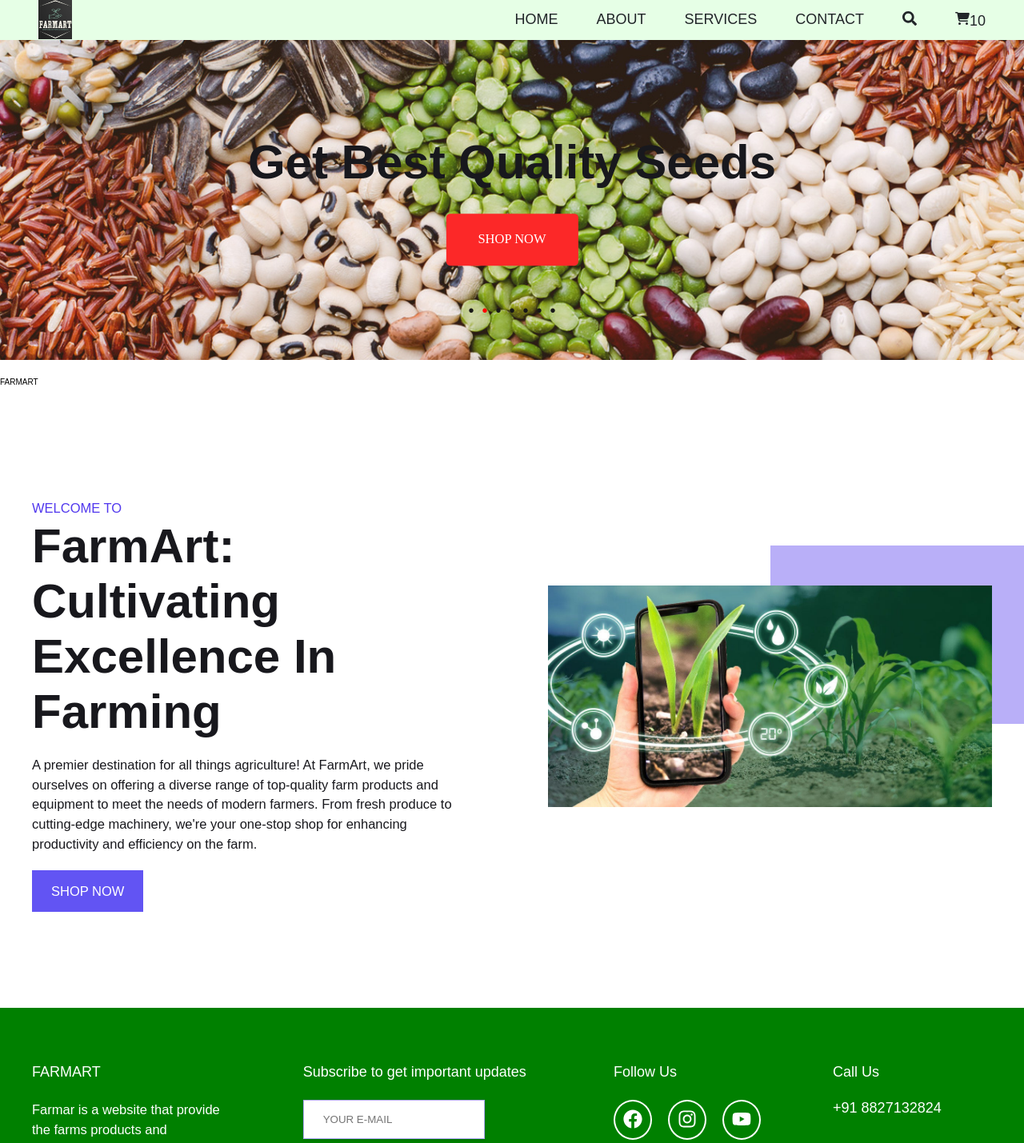
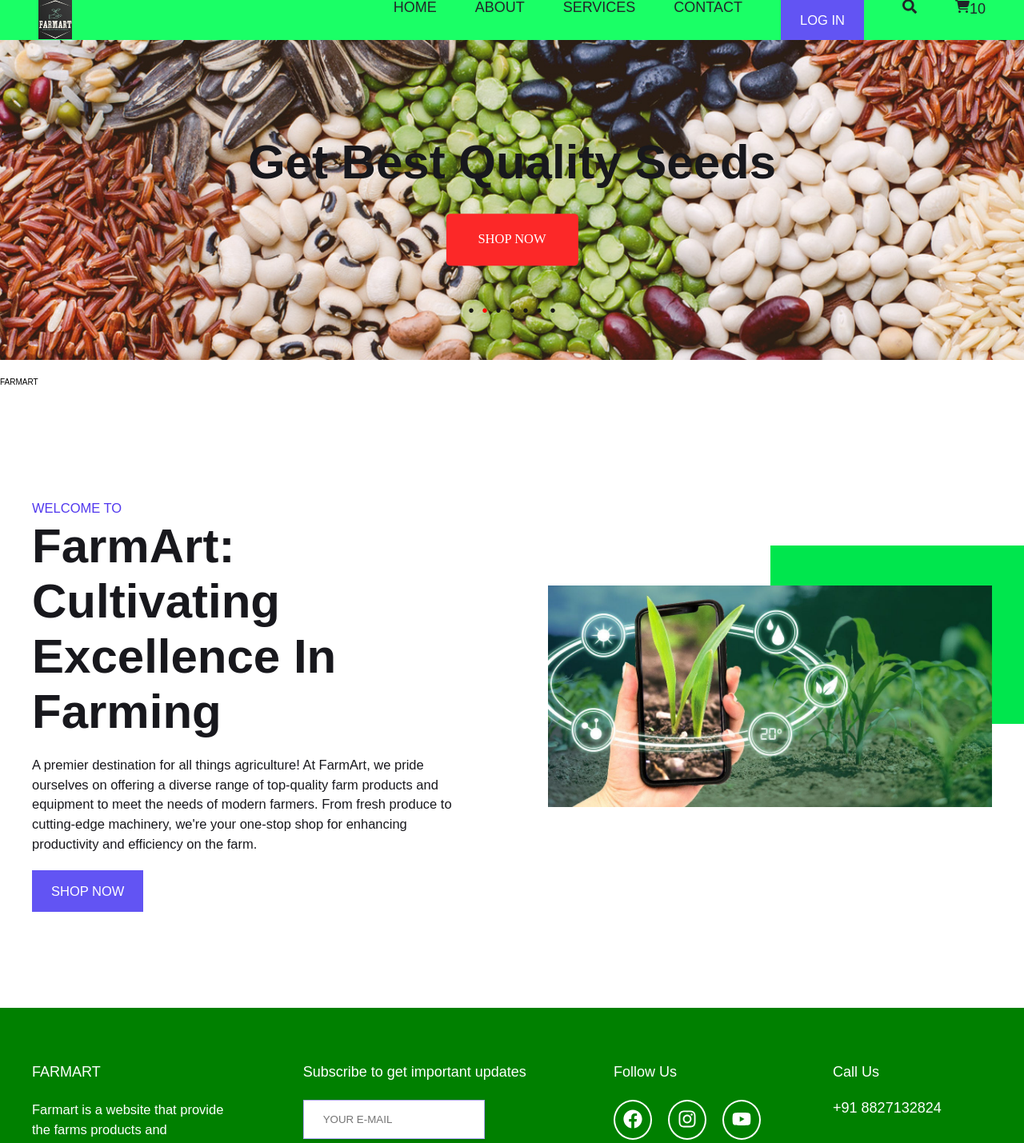
Before and after one commit to pushpendra021/farmartproject, a React (Create React App) app: page /about in a window 1280 px wide. Shown: the top 1429 px of the page at 80% size. Built offline with nearby package versions, Linux system fonts and the light colour scheme.

Commit message:
log in and logout functinality button provided in nav bar

```diff
--- a/package.json
+++ b/package.json
@@ -3,10 +3,11 @@
   "version": "0.1.0",
   "private": true,
   "dependencies": {
+    "@auth0/auth0-react": "^2.2.4",
     "@testing-library/jest-dom": "^5.17.0",
     "@testing-library/react": "^13.4.0",
     "@testing-library/user-event": "^13.5.0",
-    "axios":"^1.6.7",
+    "axios": "^1.6.7",
     "react": "^18.2.0",
     "react-dom": "^18.2.0",
     "react-icons": "^5.0.1",
--- a/src/App.js
+++ b/src/App.js
@@ -28,7 +28,7 @@
       white: "white",
       black: " #212529",
       helper: "white",
-      bg: "#e6ffe6",
+      bg: "#1aff66",
       bg1:"#e6ffe6",
       bg2:"#ffffff",
       footer_bg: "green",
--- a/src/frontend/Footer.js
+++ b/src/frontend/Footer.js
@@ -9,7 +9,7 @@
         <div className="container grid grid-four-column">
             <div className="footer-about">
                 <h3>FARMART</h3>
-                <p>Farmar is a website that provide the farms products and equipments</p>
+                <p>Farmart is a website that provide the farms products and equipments</p>
 
             </div>
 
--- a/src/frontend/HeroSection.js
+++ b/src/frontend/HeroSection.js
@@ -77,7 +77,7 @@
       content: "";
       width: 60%;
       height: 80%;
-      background-color: rgba(81, 56, 238, 0.4);
+      background-color:#00e64d;
       position: absolute;
       left: 50%;
       top: -5rem;
--- a/src/frontend/Nav.js
+++ b/src/frontend/Nav.js
@@ -4,10 +4,13 @@
 import { CgMenu, CgCloseR } from "react-icons/cg";
 import { FaCartShopping } from "react-icons/fa6";
 import { FaSearch } from "react-icons/fa";
+import { useAuth0 } from "@auth0/auth0-react";
+import { Button } from "./Button";
 
 
 const Nav= () => {
   const [openMenu, setOpenMenu] = useState(false);
+  const { loginWithRedirect,logout,isAuthenticated }= useAuth0();
 
   const Nav = styled.nav`
     .navbar-list {
@@ -154,6 +157,15 @@
               Contact
             </NavLink>
           </li>
+          {isAuthenticated ? (
+            <li>
+            <Button onClick={() => logout({ logoutParams: { returnTo: window.location.origin } })}>Log Out </Button>
+            </li>
+          ) :(
+          <li>
+            <Button onClick={() => loginWithRedirect()}>Log In</Button>
+          </li>
+          )}
 
           <li>
             <NavLink
--- a/src/index.js
+++ b/src/index.js
@@ -4,11 +4,18 @@
 import App from "./App";
 //import reportWebVitals from "./reportWebVitals";
 import { AppProvider } from "./context/productcontext";
+import { Auth0Provider } from "@auth0/auth0-react";
 
 const root = ReactDOM.createRoot(document.getElementById("root"));
 
 root.render(
-  <AppProvider>
+  <Auth0Provider
+    domain="dev-8qe0sc2c277kb8sj.us.auth0.com"
+    clientId="4aJ21lEY2xdFkH05ZR8SzGhezDhveCjF"
+       redirectUri={window.location.origin}>
+    <AppProvider>
     <App />
+
   </AppProvider>
+  </Auth0Provider>,
 );
```
Also changed, not shown: 1 other file (tests, documents, lock files or other folders).
